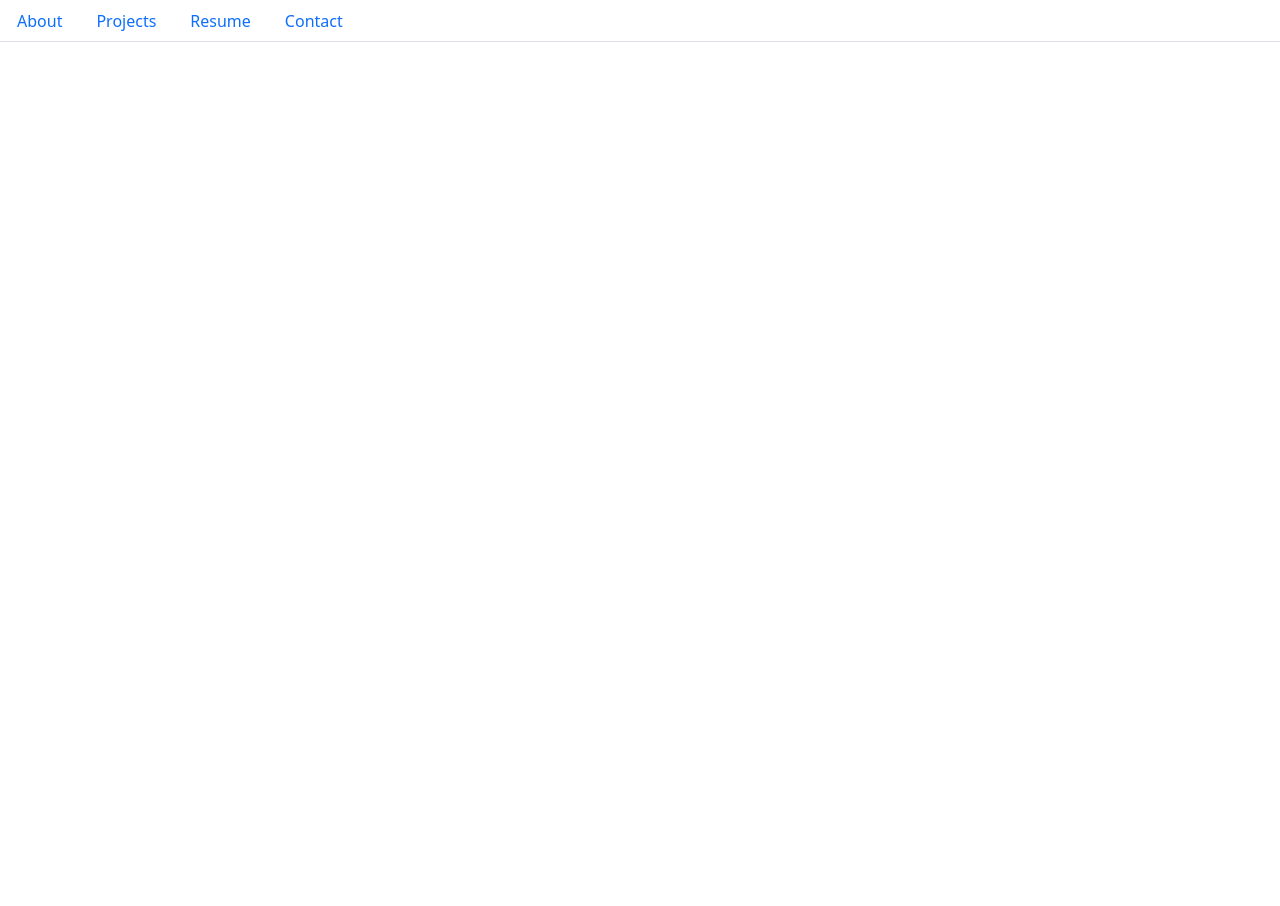
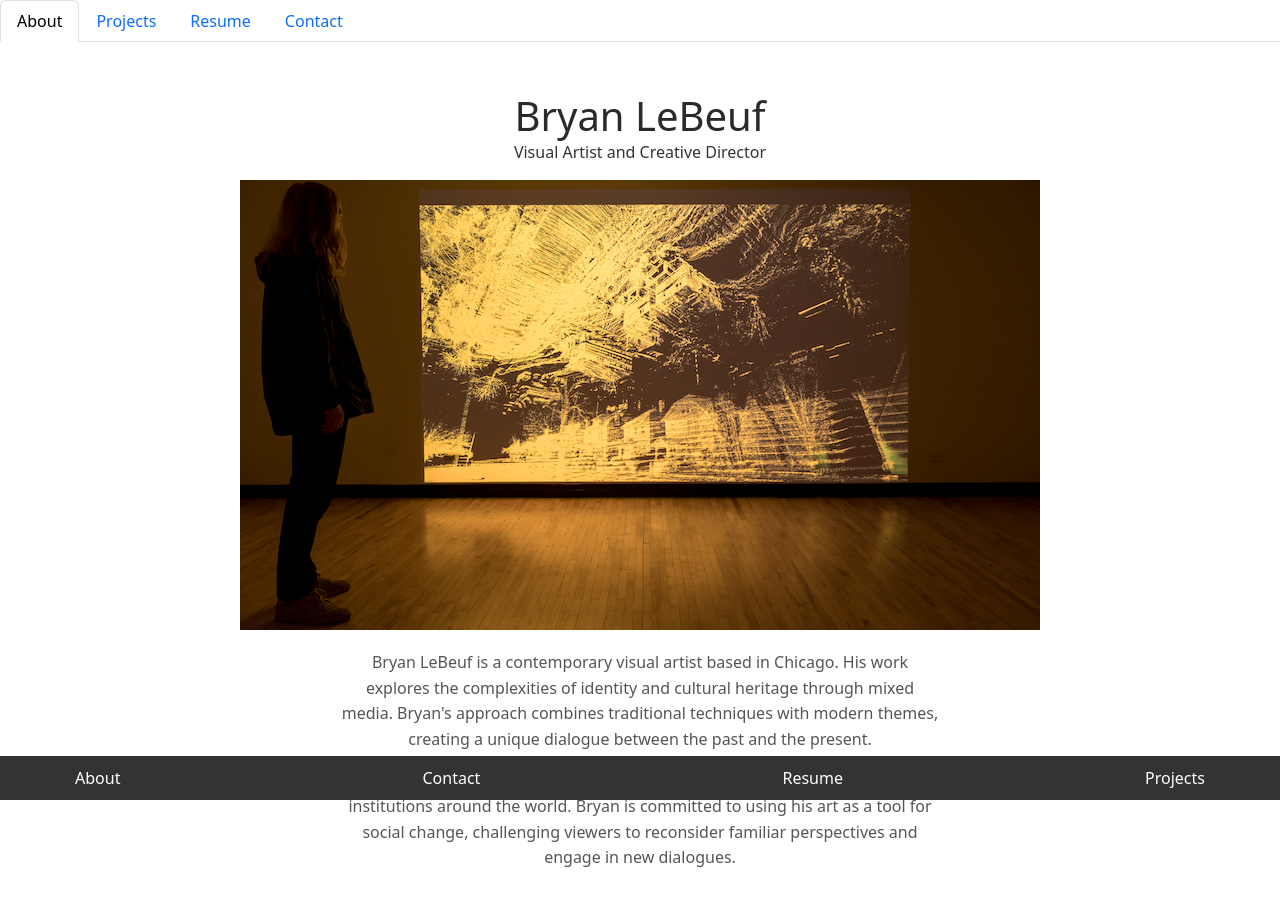
Before and after one commit to blebeuf/20_React_Portfolio, a React (Vite) app: page / in a window 1280 px wide. Shown: the top 906 px of the page. Before the commit the page ends 800 px from the top, so only its background shows below. Built offline with nearby package versions, Linux system fonts and the light colour scheme.

Commit message:
update UI routes, footer and style

```diff
--- a/src/App.jsx
+++ b/src/App.jsx
@@ -1,6 +1,7 @@
 // Bringing in the required import from 'react-router-dom'
 import { Outlet } from 'react-router-dom';
 import Nav from './components/nav';
+import Footer from './components/footer';
 
 function App() {
   // The Outlet component will conditionally swap between the different pages according to the URL
@@ -10,6 +11,7 @@ function App() {
       <main className="mx-3">
         <Outlet />
       </main>
+      <Footer />
     </>
   );
 }
--- /dev/null
+++ b/src/components/footer.css
@@ -0,0 +1,25 @@
+html, body {
+    height: 100%;  /* Ensure the html and body are full height */
+    margin: 0;     /* Remove default margin */
+  }
+
+  .footer {
+    position: fixed;   /* Fix position to the viewport */
+    bottom: 0;         /* Align to the bottom */
+    left: 0;           /* Stretch across to the left edge */
+    right: 0;          /* Stretch across to the right edge */
+    background-color: #333; /* Dark background for the footer */
+    color: #fff;           /* Light text color for visibility */
+    text-align: center;    /* Center the text links */
+    padding: 10px 0;       /* Padding to give some breathing room */
+  }
+
+  .footer__link {
+    color: #fff;       /* White text for the links */
+    margin: 0 15px;    /* Spacing between links */
+    text-decoration: none;  /* Remove underline from links */
+  }
+
+  .footer__link.active {
+    color: #4CAF50;   /* Highlight color for the active page */
+  }
--- a/src/components/footer.jsx
+++ b/src/components/footer.jsx
@@ -1,4 +1,4 @@
-import React from 'react';
+import "../components/footer.css";
 import { Link, useLocation } from 'react-router-dom';
 
 export default function Footer() {
--- a/src/components/nav.jsx
+++ b/src/components/nav.jsx
@@ -1,5 +1,5 @@
 import { Link, useLocation } from 'react-router-dom';
-// this portion was based on the lesson react section regarding conditonal rendering
+
 function Nav() {
   const currentPage = useLocation().pathname;
 
@@ -7,8 +7,8 @@ function Nav() {
     <ul className="nav nav-tabs">
       <li className="nav-item">
         <Link
-          to="/about"
-          className={currentPage === '/about' ? 'nav-link active' : 'nav-link'}
+          to="/"  // Updated to point to root
+          className={currentPage === '/' ? 'nav-link active' : 'nav-link'}
         >
           About
         </Link>
--- /dev/null
+++ b/src/pages/about.css
@@ -0,0 +1,39 @@
+.about {
+    display: flex;
+    flex-direction: column;
+    align-items: center;
+    text-align: center;
+    padding: 50px 20px;
+    color: #333; /* Dark text for readability */
+
+  }
+
+  .about-header h1 {
+    margin: 0;
+    color: #2A2A2A; /* Slightly darker for the header */
+    font-size: 2.5rem; /* Larger font size for header */
+  }
+
+  .role {
+    font-size: 1.2rem;
+    color: #666; /* Subtle grey for less emphasis on role */
+    margin-top: 5px;
+  }
+
+  .about-content {
+    display: flex;
+    justify-content: space-around;
+    align-items: center;
+    margin-top: 20px;
+    width: 100%;
+  }
+
+  .about-text {
+    max-width: 600px;
+    font-size: 1rem;
+    line-height: 1.6;
+    color: #555; /* Softer black for text */
+  }
+
+  .about-image img {
+    max-width:
--- a/src/pages/about.jsx
+++ b/src/pages/about.jsx
@@ -1,4 +1,5 @@
 import aboutMe from "../assets/BryanLeBeuf1.png";
+import "./about.css";
 
 export default function About() {
   return (
@@ -7,6 +8,9 @@ export default function About() {
         <h1>Bryan LeBeuf</h1>
         <p>Visual Artist and Creative Director</p>
       </div>
+        <div className="about-image">
+          <img src={aboutMe} alt="Bryan LeBeuf" />
+        </div>
       <div className="about-content">
         <div className="about-text">
           <p>
@@ -21,9 +25,6 @@ export default function About() {
             challenging viewers to reconsider familiar perspectives and engage in new dialogues.
           </p>
         </div>
-        <div className="about-image">
-          <img src={aboutMe} alt="Bryan LeBeuf" />
-        </div>
       </div>
     </section>
   );
--- /dev/null
+++ b/src/pages/projects.css
@@ -0,0 +1,30 @@
+.projects-container {
+    display: grid;
+    grid-template-columns: repeat(auto-fill, minmax(250px, 1fr)); /* Creates as many columns as can fit, each at least 250px wide */
+    gap: 20px; /* Space between the grid items */
+    padding: 20px; /* Padding around the grid container */
+}
+
+.project-card {
+    background: #fff; /* Light background for each card */
+    border: 1px solid #ccc; /* Border for definition */
+    border-radius: 10px; /* Rounded corners for aesthetics */
+    padding: 15px; /* Padding inside each card */
+    box-shadow: 0 2px 5px rgba(0,0,0,0.1); /* Subtle shadow for depth */
+    transition: transform 0.3s ease-in-out, box-shadow 0.3s ease-in-out; /* Smooth transition for hover effects */
+}
+
+.project-card:hover {
+    transform: translateY(-5px); /* Slight lift effect on hover */
+    box-shadow: 0 4px 10px rgba(0,0,0,0.2); /* Increased shadow on hover for emphasis */
+}
+
+.project-card img {
+    width: 100%; /* Full width of the card */
+    height: auto; /* Maintain aspect ratio */
+    border-radius: 5px; /* Rounded corners for the image */
+}
+
+.project-card h3, .project-card p {
+    margin: 10px 0; /* Vertical spacing */
+}
--- a/src/pages/projects.jsx
+++ b/src/pages/projects.jsx
@@ -1,3 +1,5 @@
+import "./projects.css";
+
 export default function Projects() {
     // Example data array for projects, you can replace or enhance this with actual project data
     const projects = [
```
Also changed, not shown: src/main.jsx (+8 -11 lines), 1 other file (tests, documents, lock files or other folders).
